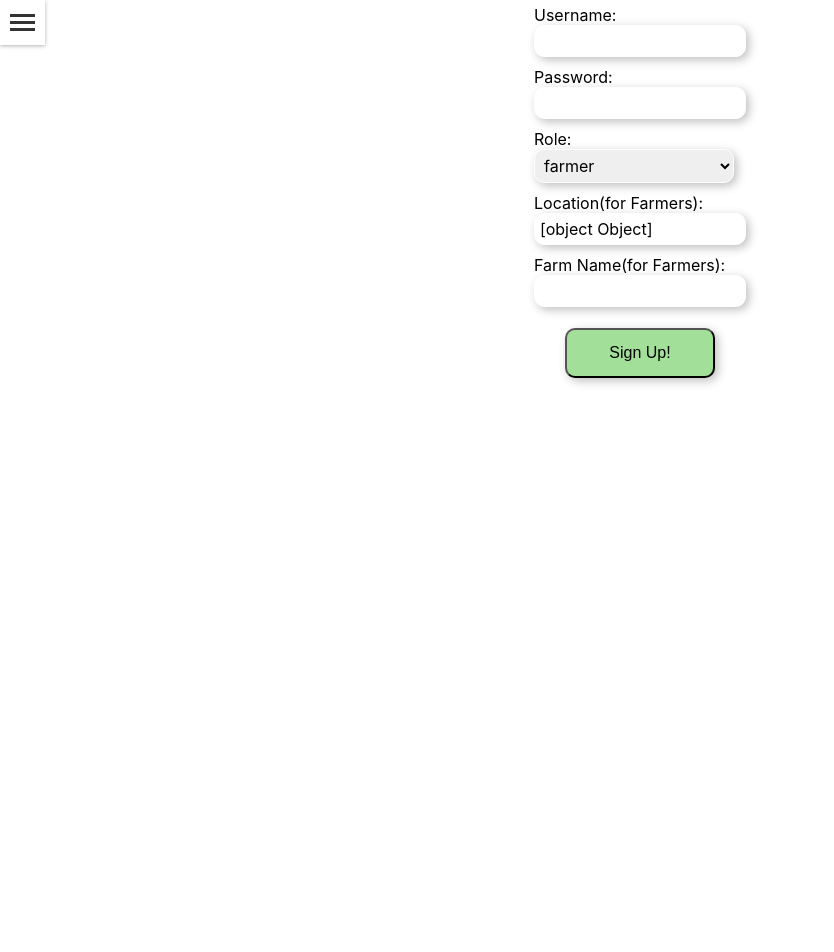
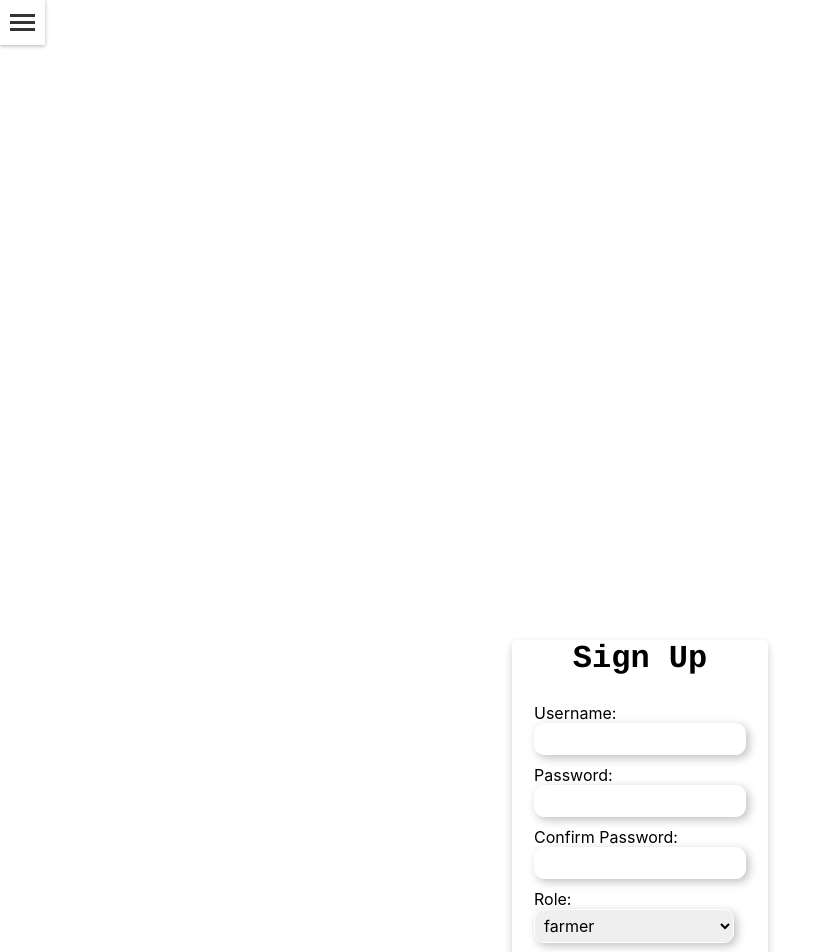
Before and after one commit to BW-Farm-Fresh-Produce/Frontend, a React (Create React App) app in the folder farm-fresh/: page / in a window 1280 px wide. Shown: the top 952 px of the page, without its empty margins (0-834 px from the left). Before the commit the page ends 800 px from the top, so only its background shows below. Built offline with nearby package versions, Linux system fonts and the light colour scheme.

Commit message:
Login Styles (continued)

```diff
--- a/farm-fresh/src/components/SignupForm.js
+++ b/farm-fresh/src/components/SignupForm.js
@@ -47,13 +47,25 @@ const Label = styled.label`
     justify-content: center;
     padding: 5px 0;
 `;
+const SignUpCard = styled.div`
+    box-shadow: 0 4px 8px 0 rgba(0,0,0,0.2);
+    border-radius: 5px;
+    margin-top:50%;
+    margin-left:40%;
+    margin-right:40%;
+`;
+const Title = styled.h1`
+    font-family:courier;
+    text-align:center;
+`;
 const SignUpForm = ({values,errors,touched,status}) => {
     const [user,setUser] = useState()
     useEffect(()=>{
         status && setUser(user => [...user,status]);
     },[status]);
     return(
-        <div>
+        <SignUpCard>
+            <Title>Sign Up</Title>
             <FormFlex>
                 <Label htmlFor="username">Username:
                     <StyledInput
@@ -75,6 +87,16 @@ const SignUpForm = ({values,errors,touched,status}) => {
                     {touched.password && errors.password && (
                             <p>{errors.password}</p>
                         )}
+                </Label>
+                <Label htmlFor="passwordConfirm">Confirm Password:
+                    <StyledInput
+                        id="passwordConfirm"
+                        type="text"
+                        name="passwordConfirm"
+                    />
+                    {touched.passwordConfirm && errors.passwordConfirm &&(
+                        <p>Password does not match!!!</p>
+                    )}
                 </Label>
 
                 <Label htmlFor="role">Role:
@@ -106,7 +128,7 @@ const SignUpForm = ({values,errors,touched,status}) => {
                 <Button type="submit">Sign Up!</Button>
             </FormFlex>
 
-        </div>
+        </SignUpCard>
         )
 }
 const FomrikSignUpForm = withFormik ({
@@ -121,6 +143,9 @@ const FomrikSignUpForm = withFormik ({
     validationSchema: Yup.object().shape({
     username: Yup.string().required("Username Required"),
     password: Yup.string().required("Password Required"),
+    passwordConfirm: Yup.string()
+        .oneOf([Yup.ref('password'),null])
+        .required("Password does not match!!!")
 
     }),
 
```
